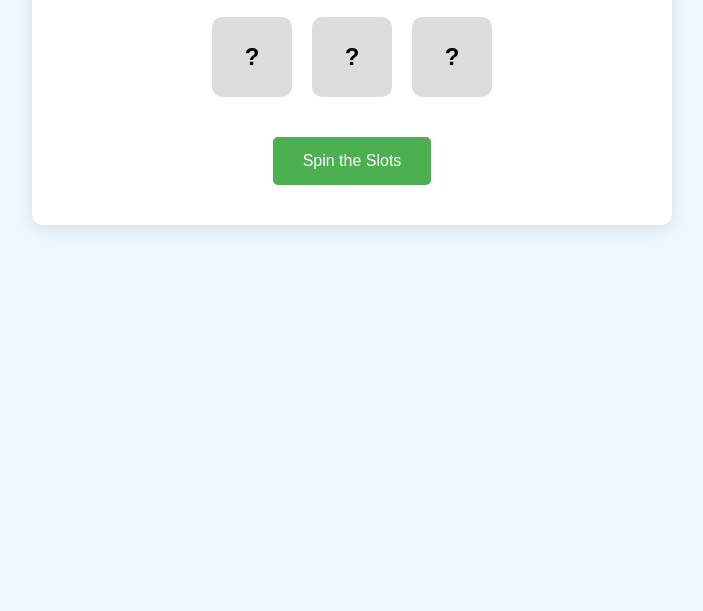
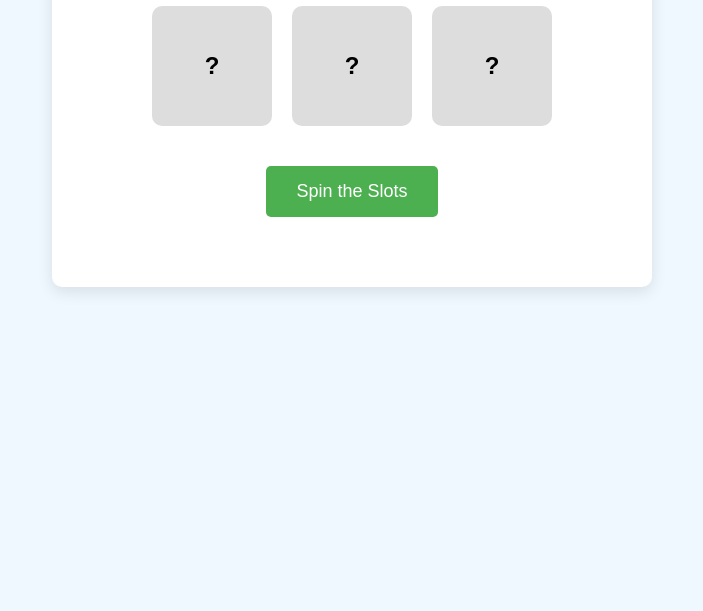
Before and after one commit to VarrelKun/slot, a website: page index.html in a window 1280 px wide. Shown: the part 189-800 px from the top of the page, without its empty margins (288-991 px from the left). Drawn offline with Linux system fonts and the light colour scheme.

Commit message:
Update style.css

```diff
--- a/style.css
+++ b/style.css
@@ -2,8 +2,9 @@
 body {
     font-family: Arial, sans-serif;
     background-color: #f0f8ff;
+    margin: 0;
+    padding: 0;
     text-align: center;
-    padding: 50px;
 }
 
 .container {
@@ -11,33 +12,42 @@ body {
     border-radius: 10px;
     box-shadow: 0px 5px 15px rgba(0, 0, 0, 0.1);
     padding: 20px;
-    width: 80%;
+    width: 90%;
     max-width: 600px;
-    margin: auto;
+    margin: 50px auto;
+    box-sizing: border-box;
 }
 
 h1 {
     color: #4CAF50;
     font-size: 36px;
+    margin-bottom: 10px;
+}
+
+p {
+    font-size: 18px;
+    color: #333;
+    margin-bottom: 20px;
 }
 
 .slot-machine {
     display: flex;
     justify-content: center;
+    gap: 20px;
     margin: 20px 0;
 }
 
 .slot {
     background-color: #ddd;
-    width: 80px;
-    height: 80px;
-    margin: 0 10px;
+    width: 120px;
+    height: 120px;
     font-size: 24px;
-    line-height: 80px;
+    line-height: 120px;
     font-weight: bold;
     border-radius: 10px;
     text-align: center;
     position: relative;
+    box-sizing: border-box;
 }
 
 button {
@@ -45,10 +55,11 @@ button {
     color: white;
     border: none;
     padding: 15px 30px;
-    font-size: 16px;
+    font-size: 18px;
     cursor: pointer;
     border-radius: 5px;
     margin-top: 20px;
+    transition: background-color 0.3s ease;
 }
 
 button:hover {
@@ -60,4 +71,5 @@ button:hover {
     font-size: 18px;
     font-weight: bold;
     color: #ff6347;
+    min-height: 30px; /* to prevent shifting */
 }
```
